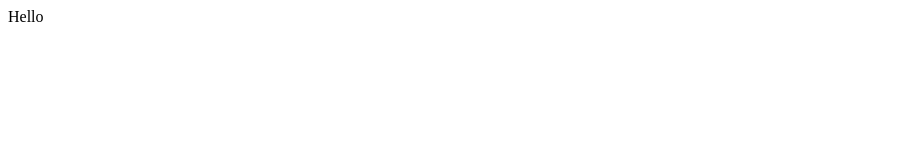
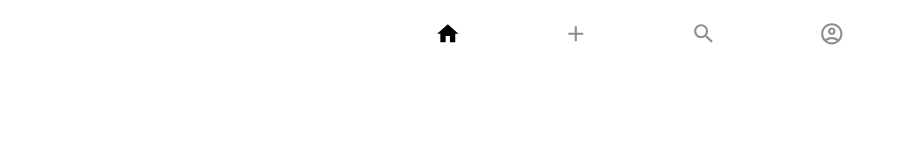
Before and after one commit to piyushpratek/mern-socialmedia, a React (Vite) app in the folder frontend/: page / in a window 1280 px wide. Shown: the top 160 px of the page, without its empty margins (0-898 px from the left). Built offline with nearby package versions, Linux system fonts and the light colour scheme.

Commit message:
created header creating store

```diff
--- a/frontend/package.json
+++ b/frontend/package.json
@@ -14,8 +14,11 @@
     "@emotion/styled": "^11.11.0",
     "@mui/icons-material": "^5.14.9",
     "@mui/material": "^5.14.10",
+    "@reduxjs/toolkit": "^1.9.6",
+    "axios": "^1.5.0",
     "react": "^18.2.0",
     "react-dom": "^18.2.0",
+    "react-redux": "^8.1.2",
     "react-router-dom": "^6.16.0"
   },
   "devDependencies": {
--- a/frontend/src/App.tsx
+++ b/frontend/src/App.tsx
@@ -1,11 +1,14 @@
-
+import { BrowserRouter as Router } from "react-router-dom"
+import Header from "./Components/Header/Header"
 
 function App() {
 
 
   return (
     <>
-      <div className="App">Hello</div>
+      <Router>
+        <Header />
+      </Router>
     </>
   )
 }
--- /dev/null
+++ b/frontend/src/Components/Header/Header.css
@@ -0,0 +1,32 @@
+.header {
+  display: flex;
+  justify-content: center;
+  align-items: center;
+}
+
+.header > a {
+  width: 2vmax;
+  height: 2vmax;
+  margin: 1vmax 4vmax;
+}
+.header > a > svg {
+  font-size: 2vmax;
+  transition: all 0.5s;
+  color: rgba(0, 0, 0, 0.445);
+}
+
+.header > a > svg:hover {
+  color: black;
+  transform: scale(1.2);
+}
+
+@media screen and (max-width: 600px) {
+  .header > a {
+    width: 8vw;
+    height: 8vw;
+    margin: 2vw 8vw;
+  }
+  .header > a > svg {
+    font-size: 8vw;
+  }
+}
--- /dev/null
+++ b/frontend/src/Components/Header/Header.tsx
@@ -0,0 +1,40 @@
+import "./Header.css"
+import { Link } from "react-router-dom"
+import {
+    Home,
+    HomeOutlined,
+    Add,
+    AddOutlined,
+    SearchOutlined,
+    Search,
+    AccountCircle,
+    AccountCircleOutlined,
+} from "@mui/icons-material";
+import { useState } from "react";
+
+const Header = () => {
+    const [tab, setTab] = useState(window.location.pathname)
+
+    return (
+        <div className="header">
+            <Link to="/" onClick={() => setTab("/")}>
+                {tab === "/" ? <Home style={{ color: "black" }} /> : <HomeOutlined />}
+            </Link>
+
+            <Link to="/newpost" onClick={() => setTab("/newpost")}>
+                {tab === "/newpost" ? <Add style={{ color: "black" }} /> : <AddOutlined />}
+            </Link>
+
+            <Link to="/search" onClick={() => setTab("/search")}>
+                {tab === "/search" ? <Search style={{ color: "black" }} /> : <SearchOutlined />}
+            </Link>
+
+            <Link to="/account" onClick={() => setTab("/account")}>
+                {tab === "/account" ? <AccountCircle style={{ color: "black" }} /> : <AccountCircleOutlined />}
+            </Link>
+
+        </div>
+    )
+}
+
+export default Header
```
Also changed, not shown: frontend/src/store/store.ts (added), 2 other files (tests, documents, lock files or other folders).
